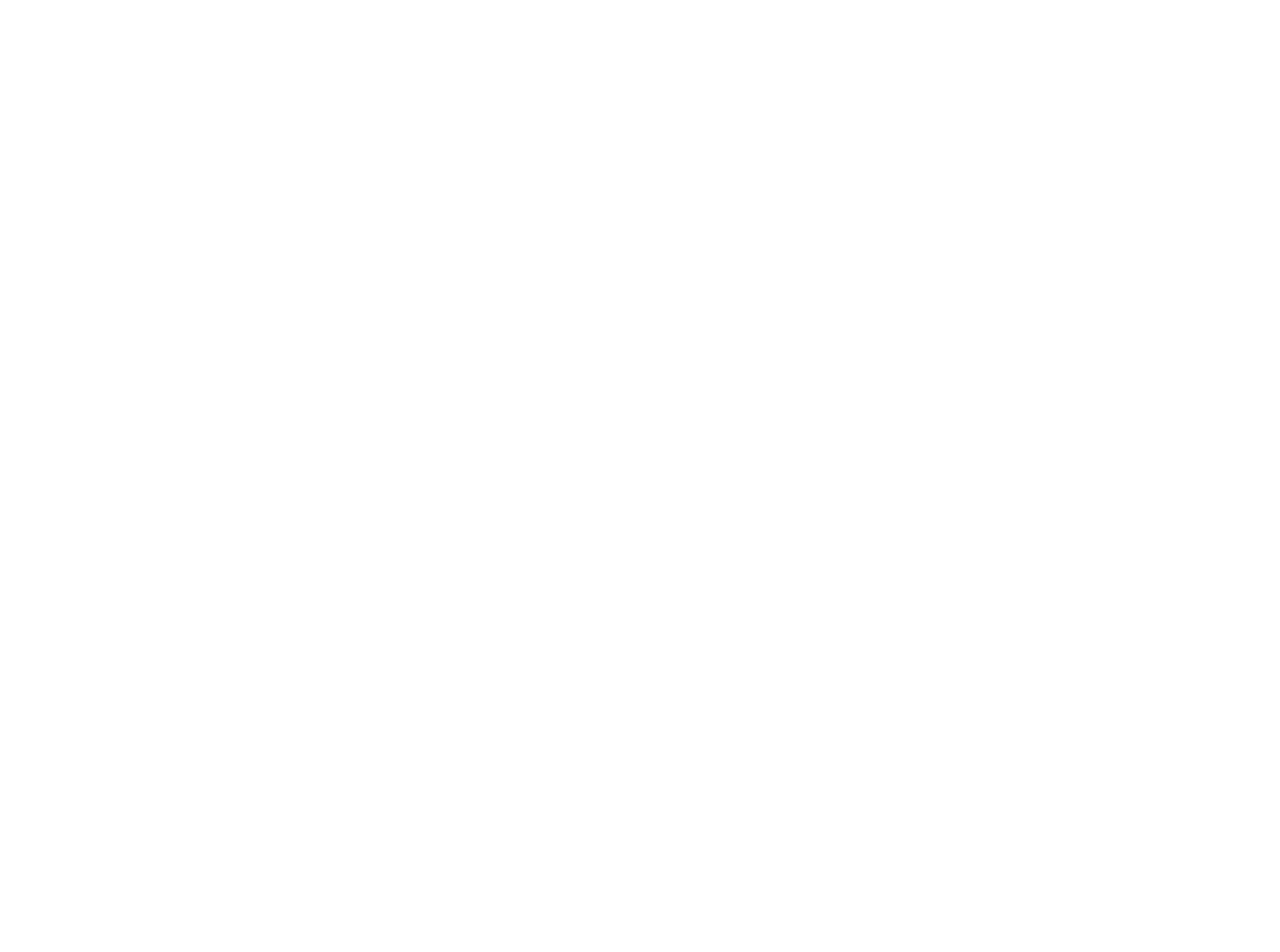
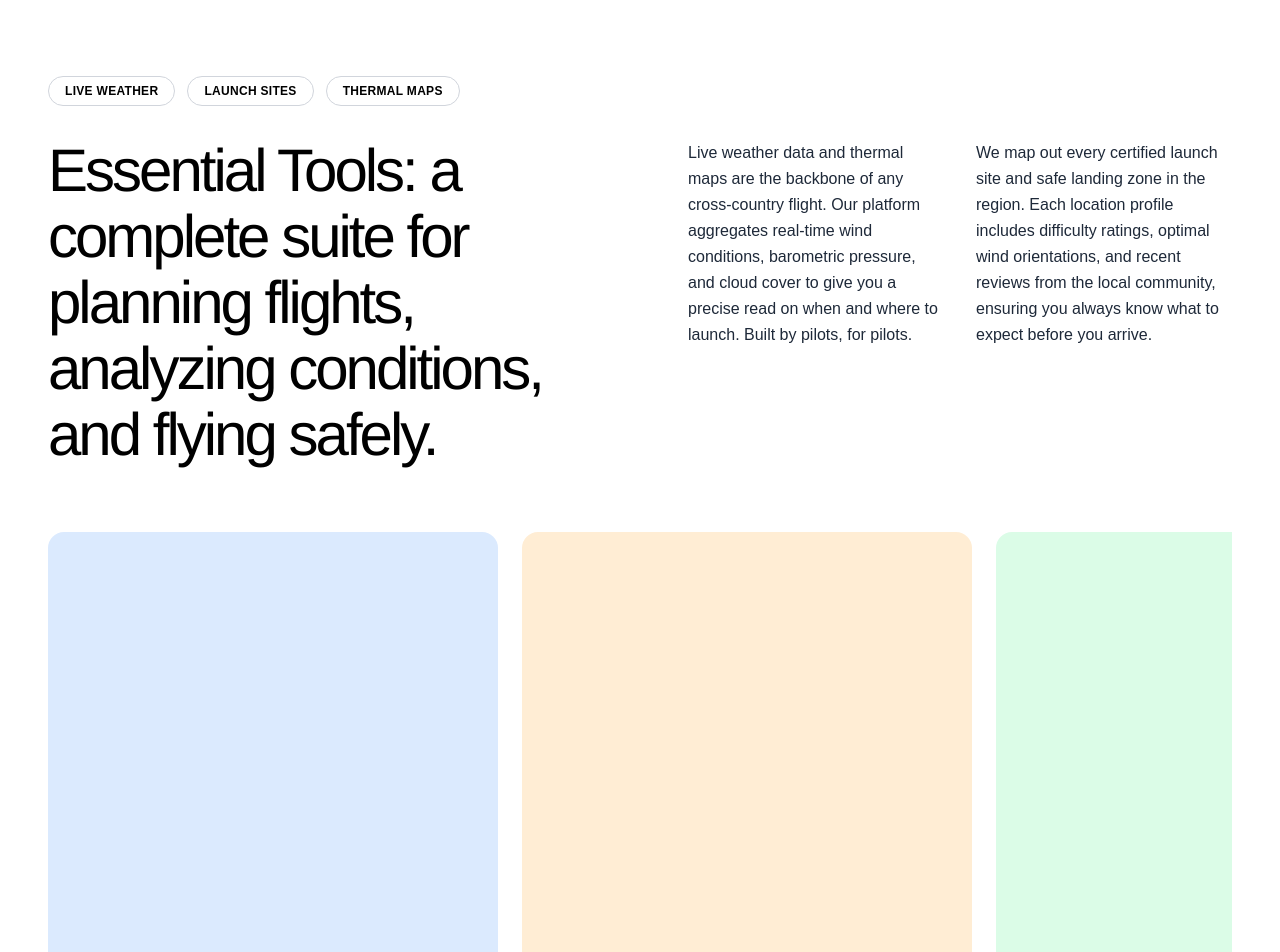
Before and after one commit to TheIrina/Arpia, a Next.js app: page / in a window 1280 px wide. Shown: the part 2640-3592 px from the top of the page. Before the commit the page ends 2620 px from the top, so only its background shows below. Built offline with nearby package versions, Linux system fonts and the light colour scheme.

Commit message:
Add Features section and integrate into Home
Introduce a new landing Features component with layout and horizontal
cards, and add it to the home page. Tidy WhoWeAre JSX by removing
redundant lg:text-5xl classes and reformatting Image props

```diff
--- /dev/null
+++ b/app/(landing)/features/features.tsx
@@ -0,0 +1,73 @@
+export const Features = () => {
+  return (
+    <section className="relative w-full bg-white text-black px-4 py-24 md:px-8 lg:px-12">
+      <div className="max-w-screen-2xl mx-auto flex flex-col gap-16">
+        {/* Top Header Section */}
+        <div className="flex flex-col lg:flex-row justify-between gap-12 lg:gap-24">
+          {/* Left: Tags & Big Title */}
+          <div className="w-full lg:w-1/2 flex flex-col items-start">
+            {/* Tags / Pills */}
+            <div className="flex flex-wrap gap-3 mb-8">
+              <span className="px-4 py-1.5 rounded-full border border-gray-300 text-xs font-semibold tracking-wide uppercase">
+                Live Weather
+              </span>
+              <span className="px-4 py-1.5 rounded-full border border-gray-300 text-xs font-semibold tracking-wide uppercase">
+                Launch Sites
+              </span>
+              <span className="px-4 py-1.5 rounded-full border border-gray-300 text-xs font-semibold tracking-wide uppercase">
+                Thermal Maps
+              </span>
+            </div>
+
+            {/* Big Headline */}
+            <h2 className="text-4xl md:text-5xl xl:text-6xl font-medium leading-[1.1] tracking-tighter font-['Helvetica_Neue',Helvetica,Arial,sans-serif]">
+              Essential Tools: a complete suite for planning flights, analyzing
+              conditions, and flying safely.
+            </h2>
+          </div>
+
+          {/* Right: Two columns of descriptive text */}
+          <div className="w-full lg:w-1/2 flex flex-col md:flex-row gap-8 text-sm md:text-base text-gray-800 leading-relaxed font-medium pt-2 lg:pt-16">
+            <div className="w-full md:w-1/2">
+              <p>
+                Live weather data and thermal maps are the backbone of any
+                cross-country flight. Our platform aggregates real-time wind
+                conditions, barometric pressure, and cloud cover to give you a
+                precise read on when and where to launch. Built by pilots, for
+                pilots.
+              </p>
+            </div>
+            <div className="w-full md:w-1/2">
+              <p>
+                We map out every certified launch site and safe landing zone in
+                the region. Each location profile includes difficulty ratings,
+                optimal wind orientations, and recent reviews from the local
+                community, ensuring you always know what to expect before you
+                arrive.
+              </p>
+            </div>
+          </div>
+        </div>
+
+        {/* Bottom Cards / Gallery Section */}
+        {/* Horizontal scroll container (hide scrollbar for cleaner look) */}
+        <div
+          className="flex overflow-x-auto gap-4 md:gap-6 pb-8 snap-x snap-mandatory scrollbar-hide"
+          style={{ scrollbarWidth: "none", msOverflowStyle: "none" }}
+        >
+          {/* Card 1 */}
+          <div className="min-w-[85vw] md:min-w-100 lg:min-w-112.5 h-100 md:h-125 lg:h-150 rounded-2xl bg-blue-100 shrink-0 snap-center flex items-end p-8"></div>
+
+          {/* Card 2 */}
+          <div className="min-w-[85vw] md:min-w-100 lg:min-w-112.5 h-100 md:h-125 lg:h-150 rounded-2xl bg-orange-100 shrink-0 snap-center flex items-end p-8"></div>
+
+          {/* Card 3 */}
+          <div className="min-w-[85vw] md:min-w-100 lg:min-w-112.5 h-100 md:h-125 lg:h-150 rounded-2xl bg-green-100 shrink-0 snap-center flex items-end p-8"></div>
+
+          {/* Card 4 */}
+          <div className="min-w-[85vw] md:min-w-100 lg:min-w-112.5 h-100 md:h-125 lg:h-150 rounded-2xl bg-purple-100 shrink-0 snap-center flex items-end p-8"></div>
+        </div>
+      </div>
+    </section>
+  );
+};
--- a/app/(landing)/whoweare/who.tsx
+++ b/app/(landing)/whoweare/who.tsx
@@ -52,12 +52,17 @@
     >
       {/* Block 1: Text Left, Image Right */}
       <div className="w-full flex flex-col lg:flex-row items-center gap-8 lg:gap-12">
-        <div className="w-full lg:w-1/2 text-4xl md:text-5xl lg:text-5xl xl:text-6xl font-medium leading-none tracking-tighter font-['Helvetica_Neue',Helvetica,Arial,sans-serif] text-start">
+        <div className="w-full lg:w-1/2 text-4xl md:text-5xl xl:text-6xl font-medium leading-none tracking-tighter font-['Helvetica_Neue',Helvetica,Arial,sans-serif] text-start">
           <p>{renderWords(text1)}</p>
         </div>
         {/* Placeholder Imagen 1 */}
         <div className="w-full lg:w-1/2 h-[50vh] lg:h-[80vh] bg-black rounded-2xl relative overflow-hidden">
-          <Image src="/logo/para.png" alt="Paragliding adventure" fill className="object-contain p-8" />
+          <Image
+            src="/logo/para.png"
+            alt="Paragliding adventure"
+            fill
+            className="object-contain p-8"
+          />
         </div>
       </div>
 
@@ -65,9 +70,14 @@
       <div className="w-full flex flex-col-reverse lg:flex-row items-center gap-8 lg:gap-12">
         {/* Placeholder Imagen 2 */}
         <div className="w-full lg:w-1/2 h-[50vh] lg:h-[80vh] bg-black rounded-2xl relative overflow-hidden">
-          <Image src="/logo/clo.png" alt="Local community" fill className="object-contain p-8" />
+          <Image
+            src="/logo/clo.png"
+            alt="Local community"
+            fill
+            className="object-contain p-8"
+          />
         </div>
-        <div className="w-full lg:w-1/2 text-4xl md:text-5xl lg:text-5xl xl:text-6xl font-medium leading-none tracking-tighter font-['Helvetica_Neue',Helvetica,Arial,sans-serif] text-start lg:text-end">
+        <div className="w-full lg:w-1/2 text-4xl md:text-5xl xl:text-6xl font-medium leading-none tracking-tighter font-['Helvetica_Neue',Helvetica,Arial,sans-serif] text-start lg:text-end">
           <p>{renderWords(text2)}</p>
         </div>
       </div>
--- a/app/page.tsx
+++ b/app/page.tsx
@@ -1,6 +1,7 @@
 import { Hero } from "./(landing)/components/hero";
 import { Navbar } from "./(landing)/components/navbar";
 import { WhoWeAre } from "./(landing)/whoweare/who";
+import { Features } from "./(landing)/features/features";
 
 export default function Home() {
   return (
@@ -8,6 +9,7 @@
       <Navbar />
       <Hero />
       <WhoWeAre />
+      <Features />
     </main>
   );
 }
```
